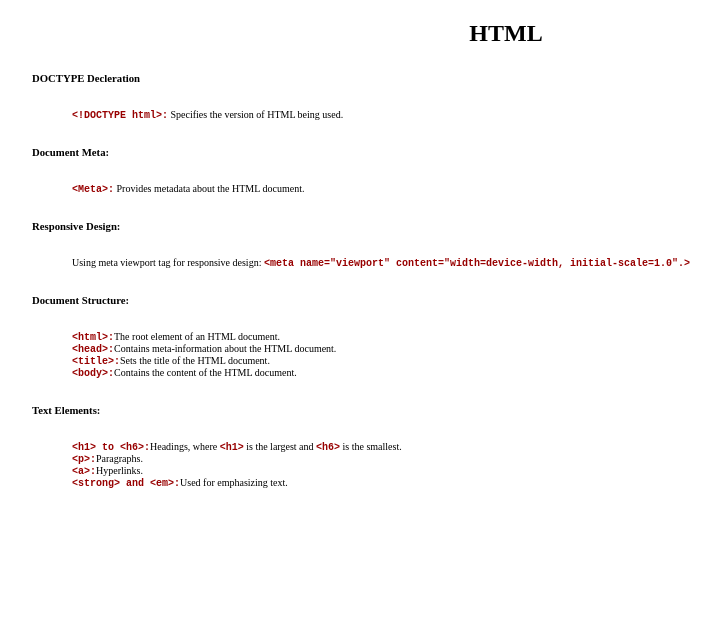
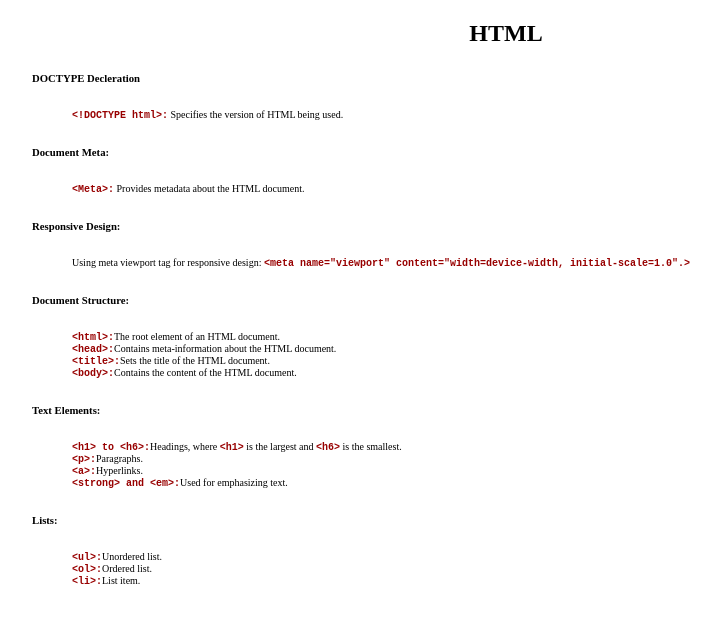
Before and after one commit to rkssingh2010/html-book, a plain HTML site: page index.html in a window 1280 px wide. Shown: the whole page, without its empty margins (134-855 px from the left). Drawn offline with Linux system fonts and the light colour scheme; a web font is replaced by a local one.

Commit message:
added list section

```diff
--- a/index.html
+++ b/index.html
@@ -81,6 +81,14 @@
           <code>&lt;strong&gt; and &lt;em&gt;:</code>Used for emphasizing text.
         </p>
       </section>
+      <section>
+        <h6>Lists:</h6>
+        <p>
+          <code>&lt;ul&gt;:</code>Unordered list. <br />
+          <code>&lt;ol&gt;:</code>Ordered list. <br />
+          <code>&lt;li&gt;:</code>List item.
+        </p>
+      </section>
     </main>
   </body>
 </html>
```
